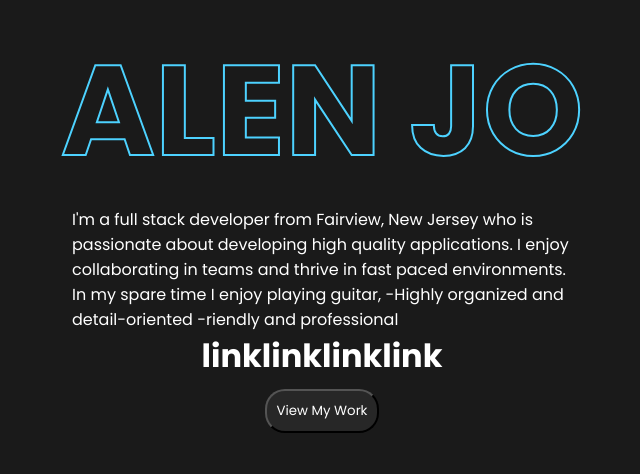
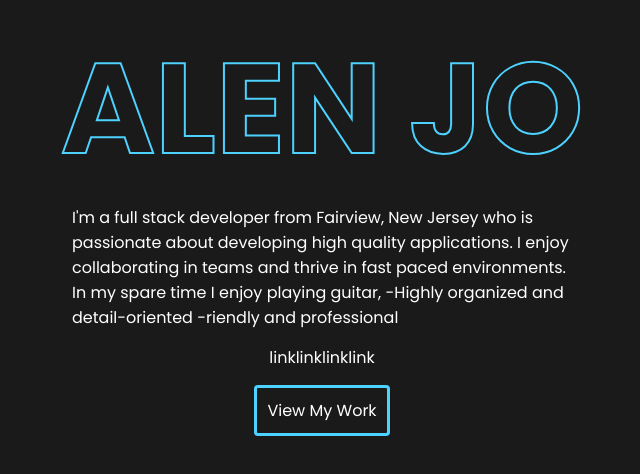
Before and after one commit to alenjo874/alenjo-portfolio, a React (Create React App) app: page / in a window 1280 px wide. Shown: the part 176-650 px from the top of the page, without its empty margins (318-958 px from the left). Built offline with nearby package versions, Linux system fonts and the light colour scheme.

Commit message:
trying to add curvy background

```diff
--- a/package.json
+++ b/package.json
@@ -10,6 +10,7 @@
     "@testing-library/react": "^12.1.2",
     "@testing-library/user-event": "^13.5.0",
     "framer-motion": "^6.2.6",
+    "particles-bg": "^2.5.5",
     "react": "^17.0.2",
     "react-dom": "^17.0.2",
     "react-router-dom": "^5.3.0",
--- a/src/App.css
+++ b/src/App.css
@@ -19,7 +19,9 @@ img {
   height: 100vh;
   background-color: #1a1a1a;
   /* border: 2px solid red; */
+  overflow-x: hidden;
 }
+
 
 .home-page {
   display: flex;
@@ -47,6 +49,7 @@ img {
 .home-links {
   display: flex;
   list-style: none;
+  margin: 15px 0;
 }
 
 .hollow-outline {
@@ -73,18 +76,46 @@ img {
 }
 
 .view-work-btn {
+  border: none;
+  color: white;
+  border-radius: 4px;
+  transition: ease-out 0.3s;
+  padding: 10px;
+  font-size: 1rem;
+  outline: none;
+  border: 3px solid #4dd2ff;
   position: relative;
-  background-color: #272727;
-  border-radius: 20px;
-  padding: 10px;
+  z-index: 1;
+  background-color: #1a1a1a;
 }
 
 .view-work-btn:hover {
+  cursor: pointer;
+  color: #fff;
+}
+
+.view-work-btn:before {
+  transition: 0.5s all ease;
+  position: absolute;
+  top: 0;
+  right: 50%;
+  left: 50%;
+  bottom: 0;
+  opacity: 0;
+  content: "";
   background-color: #4dd2ff;
 }
 
-.view-work-btn:active {
-  background-color: #272727;
+.view-work-btn:hover:before {
+  transition: 0.5s all ease;
+  left: 0;
+  right: 0;
+  opacity: 1;
+  z-index: -1;
+}
+
+.view-work-btn:active:before {
+  background-color: #fff;
 }
 
 .navbar {
--- a/src/components/Pages/Home/Home.js
+++ b/src/components/Pages/Home/Home.js
@@ -2,6 +2,7 @@ import React from "react";
 import { NavLink } from "react-router-dom";
 import Typewriter from "typewriter-effect";
 import { motion } from "framer-motion";
+
 
 function Home() {
   const fadeDownIn = {
@@ -19,7 +20,6 @@ function Home() {
 
   function Text() {
     return (
-      <h1>
       <div className="home-page">
         <div className="home-content">
           <motion.h1
@@ -86,7 +86,6 @@ function Home() {
           </motion.button>
         </NavLink>
       </div>
-      </h1>
     );
   }
 
--- a/src/components/Pages/Projects/ProjectIcon.js
+++ b/src/components/Pages/Projects/ProjectIcon.js
@@ -34,7 +34,6 @@ function ProjectIcon({
     <>
       <motion.div
         className="project-image"
-        whileHover={{ scale: 1.2 }}
         {...scrollShowAnimation}
       >
         <img
--- a/src/components/Pages/Projects/Projects.js
+++ b/src/components/Pages/Projects/Projects.js
@@ -61,6 +61,7 @@ function Projects({ scrollShowAnimation }) {
         ></img> */}
         {displayProjectImage}
       </div>
+
     </div>
   );
 }
```
Also changed, not shown: src/components/Header/NavBarElements.js (+21 -6 lines), 1 other file (tests, documents, lock files or other folders). Lines whose indentation alone changed are shown as unchanged.
